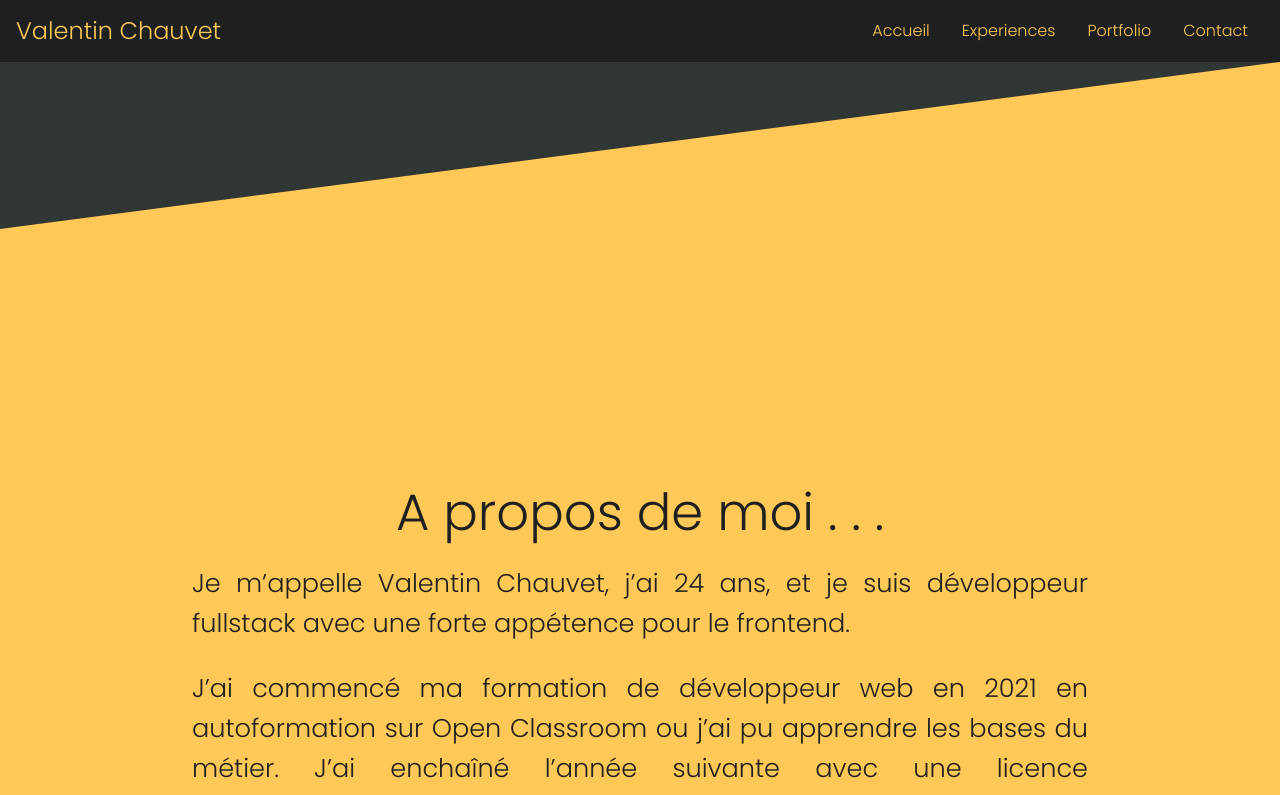
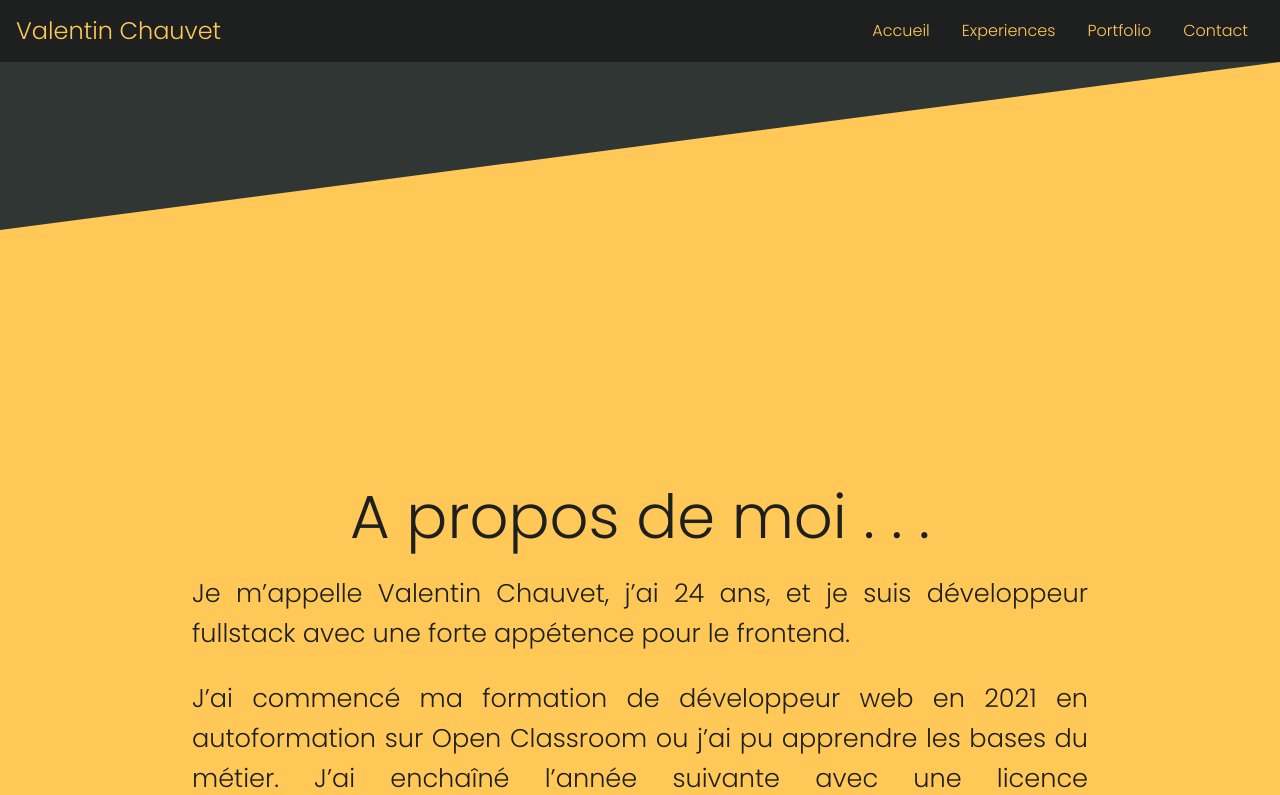
Before and after one commit to Valimp/PortfolioV2, a React (Create React App) app: page / in a window 1280 px wide. Shown: the top 795 px of the page. Built offline with nearby package versions, Linux system fonts and the light colour scheme.

Commit message:
Rectification font-size of content

```diff
--- a/src/components/Content/Content.css
+++ b/src/components/Content/Content.css
@@ -9,7 +9,7 @@
 
 
 .section-title {
-    font-size: 4vw;
+    font-size: calc(3rem + 1vw);
     margin: 25px 0;
 }
 
```
